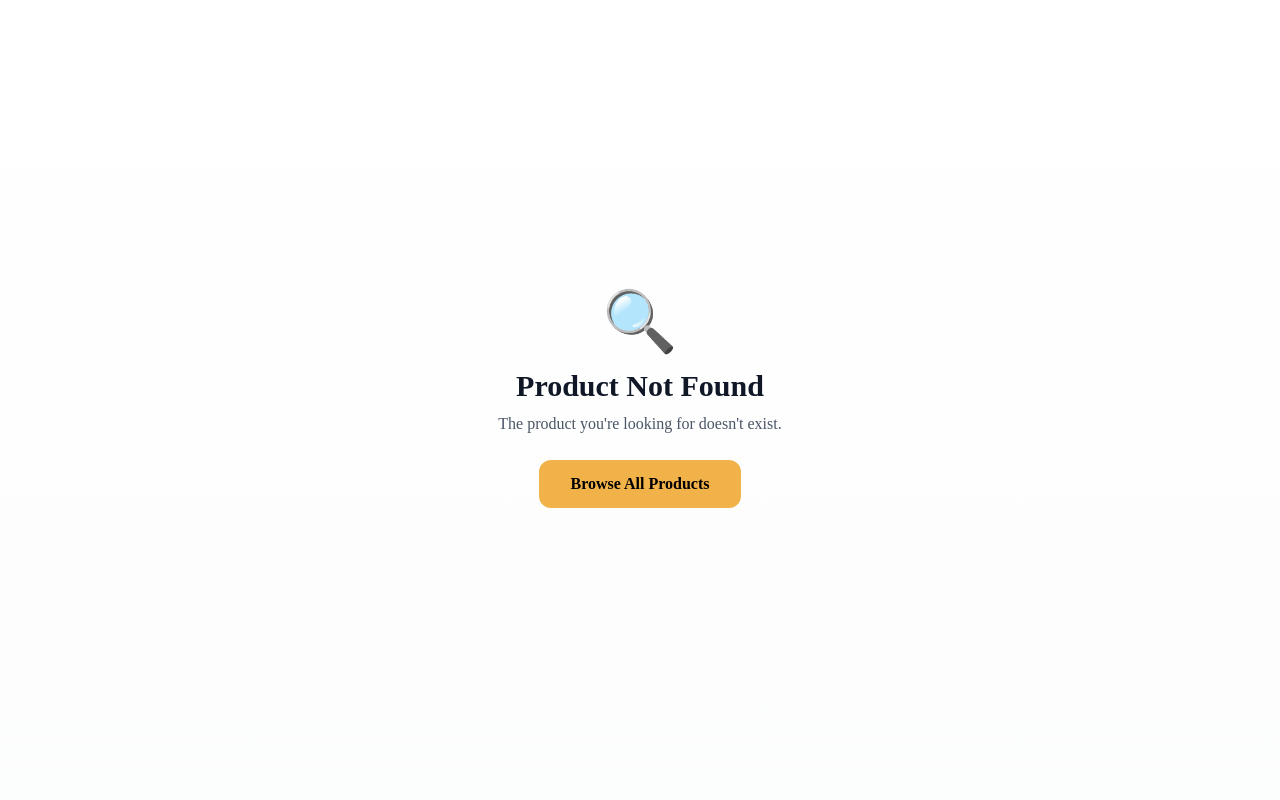
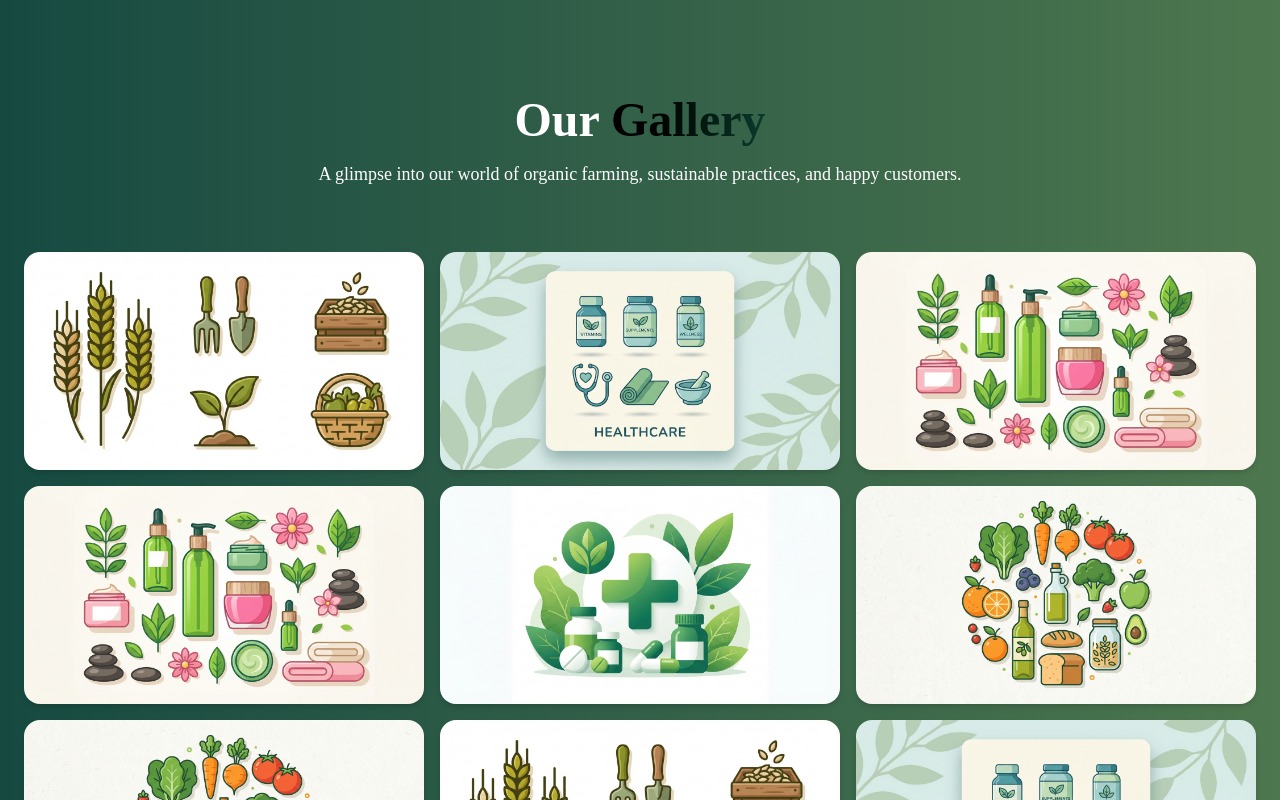
Before and after one commit to JAYESH4122/vanamithra-site, a Next.js app: page /gallery in a window 1280 px wide. Before the commit this address had no page. Shown: the top 800 px of the page. Built offline with nearby package versions, Linux system fonts and the light colour scheme; a web font is replaced by a local one.

Commit message:
feat: add gallery page and updated animation and links

```diff
--- /dev/null
+++ b/app/components/gallery-section.tsx
@@ -0,0 +1,104 @@
+"use client";
+
+import { galleryData } from "@/data/home-page";
+import Image from "next/image";
+import gsap from "gsap";
+import { useGSAP } from "@gsap/react";
+import { ScrollTrigger } from "gsap/ScrollTrigger";
+import { useRef } from "react";
+
+gsap.registerPlugin(ScrollTrigger);
+
+export const GallerySection = () => {
+    const containerRef = useRef<HTMLDivElement>(null);
+
+    useGSAP(
+        () => {
+            // Header animation
+            gsap.fromTo(
+                ".gallery-header",
+                { opacity: 0, y: 30 },
+                {
+                    opacity: 1,
+                    y: 0,
+                    duration: 0.8,
+                    scrollTrigger: {
+                        trigger: ".gallery-header",
+                        start: "top 85%",
+                        toggleActions: "play none none none",
+                        once: true,
+                    },
+                }
+            );
+
+            // Grid items animation
+            const items = gsap.utils.toArray(".gallery-item");
+            items.forEach((item: unknown, index: number) => {
+                gsap.fromTo(
+                    // eslint-disable-next-line @typescript-eslint/no-explicit-any
+                    item as any,
+                    { opacity: 0, y: 30 },
+                    {
+                        opacity: 1,
+                        y: 0,
+                        duration: 0.6,
+                        delay: index * 0.1,
+                        scrollTrigger: {
+                            // eslint-disable-next-line @typescript-eslint/no-explicit-any
+                            trigger: item as any,
+                            start: "top 90%",
+                            toggleActions: "play none none none",
+                            once: true,
+                        },
+                    }
+                );
+            });
+        },
+        { scope: containerRef }
+    );
+
+    return (
+        <section
+            id="gallery"
+            ref={containerRef}
+            className="py-16 md:py-24 primary-bg overflow-hidden"
+        >
+            <div className="container mx-auto px-4 sm:px-6">
+                {/* Header */}
+                <div className="gallery-header text-center mb-12 md:mb-16 opacity-0">
+                    <h2 className="text-3xl md:text-5xl font-bold text-white mb-4">
+                        {galleryData.title.main}
+                        <span className="bg-gradient-to-r from-black to-[#0C3B2E] bg-clip-text text-transparent">
+                            {galleryData.title.highlight}
+                        </span>
+                        {galleryData.title.suffix}
+                    </h2>
+                    <p className="text-white text-base md:text-lg max-w-2xl mx-auto">
+                        {galleryData.subtitle}
+                    </p>
+                </div>
+
+                {/* Gallery Grid */}
+                <div className="columns-1 sm:columns-2 md:columns-3 gap-4 space-y-4">
+                    {galleryData.images.map((src, index) => (
+                        <div
+                            key={index}
+                            className="gallery-item break-inside-avoid relative group rounded-2xl overflow-hidden shadow-md hover:shadow-xl transition-shadow duration-300 opacity-0"
+                        >
+                            <Image
+                                src={src}
+                                alt={`Gallery Image ${index + 1}`}
+                                width={400}
+                                height={300}
+                                className="w-full h-auto object-cover transform group-hover:scale-105 transition-transform duration-500"
+                            />
+                            <div className="absolute inset-0 bg-black/20 opacity-0 group-hover:opacity-100 transition-opacity duration-300" />
+                        </div>
+                    ))}
+                </div>
+            </div>
+        </section>
+    );
+};
+
+export default GallerySection;
--- a/app/components/header.tsx
+++ b/app/components/header.tsx
@@ -10,6 +10,7 @@ import { headerData } from "@/data/home-page";
 import gsap from "gsap";
 import { useGSAP } from "@gsap/react";
 import { autoHeight } from "@/utils/home";
+import { useRouter } from "next/navigation";
 
 gsap.registerPlugin(useGSAP);
 
@@ -27,6 +28,7 @@ const Header = () => {
   const searchDropdownRef = useRef<HTMLDivElement>(null);
 
   const navItems = headerData.navItems;
+  const router = useRouter();
 
   // Main header animations
   useGSAP(
@@ -66,12 +68,11 @@ const Header = () => {
           opacity: 1,
           duration: 0.25,
           ease: "power2.out",
-          stagger: 0.06
+          stagger: 0.06,
         }
       );
     }
   }, [isMenuOpen]);
-
 
   // Mobile search animation
   useEffect(() => {
@@ -257,7 +258,16 @@ const Header = () => {
             {navItems.map((item) => (
               <button
                 key={item.name}
-                onClick={() => scrollToSection(item.href.replace("/#", ""))}
+                onClick={() => {
+                  if (item.href.startsWith("/#")) {
+                    // Scroll behavior
+                    const id = item.href.replace("/#", "");
+                    scrollToSection(id);
+                  } else {
+                    // Route navigation
+                    router.push(item.href);
+                  }
+                }}
                 className="header-element relative text-gray-700 font-medium hover:text-primary-dark transition-all text-sm group"
               >
                 {item.name}
--- /dev/null
+++ b/app/gallery/page.tsx
@@ -0,0 +1,7 @@
+import GallerySection from "../components/gallery-section";
+
+export default function GalleryPage () {
+    return(
+        <GallerySection />
+    )
+}
--- a/app/products/product-page-client.tsx
+++ b/app/products/product-page-client.tsx
@@ -51,41 +51,33 @@ export default function ProductsPageClient() {
         }
       );
 
-      // Category filter animation
+      // Category filter fade + slide
       tl.fromTo(
         ".category-filter",
-        {
-          opacity: 0,
-          y: 20,
-        },
+        { opacity: 0, y: 20 },
         {
           opacity: 1,
           y: 0,
           duration: 0.6,
           ease: "power2.out",
         },
-        "-=0.4"
+        "-=0.3"
       );
 
-      // Category buttons stagger with better timing
+      // Category buttons stagger — left ➜ right
       tl.fromTo(
         ".category-button",
-        {
-          opacity: 0,
-          scale: 0.8,
-          y: 10,
-        },
+        { opacity: 0, scale: 0.9, y: 12 },
         {
           opacity: 1,
           scale: 1,
           y: 0,
-          duration: 0.5,
+          duration: 0.45,
+          ease: "power3.out",
           stagger: {
-            amount: 0.6,
-            from: "center",
-            ease: "back.out(1.2)",
+            each: 0.08, // smoother than amount
+            from: "start", // left ➜ right
           },
-          ease: "power2.out",
         },
         "-=0.2"
       );
@@ -249,13 +241,32 @@ export default function ProductsPageClient() {
 
         {/* Category Filter */}
         <div className="category-filter mb-12">
+          {/* Row 1 — All Products (Mobile only) */}
+          <div className="flex justify-center mb-4">
+            <button
+              data-category="all"
+              onClick={() => handleCategoryChange("all")}
+              className={`category-button px-6 py-3 rounded-xl font-semibold transition-colors duration-300 ${
+                selectedCategory === "all"
+                  ? "bg-yellow text-black shadow-lg"
+                  : "bg-white text-gray-700 border-2 border-gray-200 hover:border-yellow hover:text-yellow"
+              }`}
+            >
+              {categories[0].name}
+            </button>
+          </div>
+
+          {/* Row 2 — All Categories (but hide "All" on mobile) */}
           <div className="flex flex-wrap justify-center gap-3">
-            {categories.map((category) => (
+            {categories
+              .filter((category) => category.id !== "all") // remove "All" from row 2
+              .map((category) => (
                 <button
                   key={category.id}
                   data-category={category.id}
                   onClick={() => handleCategoryChange(category.id)}
-                className={`category-button px-6 py-3 rounded-xl font-semibold transition-colors duration-300 ${selectedCategory === category.id
+                  className={`category-button px-6 py-3 rounded-xl font-semibold transition-colors duration-300 ${
+                    selectedCategory === category.id
                       ? "bg-yellow text-black shadow-lg"
                       : "bg-white text-gray-700 border-2 border-gray-200 hover:border-yellow hover:text-yellow"
                   }`}
--- a/data/home-page.ts
+++ b/data/home-page.ts
@@ -189,28 +189,16 @@ export const contactData = {
   ] as ContactItem[],
   socialMedia: [
     {
-      name: "Facebook",
-      color: "from-[#1877F2] to-[#3B82F6]",
-      icon: "facebook",
-      link: "#",
-    },
-    {
       name: "Instagram",
       color: "from-[#F58529] via-[#DD2A7B] to-[#8134AF]",
       icon: "instagram",
-      link: "#",
-    },
-    {
-      name: "Twitter",
-      color: "from-[#1DA1F2] to-[#0E8BD4]",
-      icon: "twitter",
-      link: "#",
+      link: "https://www.instagram.com/vanamithra_?igsh=amhtMG9oODF1MjR3",
     },
     {
       name: "WhatsApp",
       color: "from-[#25D366] to-[#128C7E]",
       icon: "whatsapp",
-      link: "#",
+      link: "https://wa.me/917909102100",
     },
   ] as SocialMedia[],
 } as const;
@@ -254,6 +242,7 @@ export const headerData = {
     { name: "Products", href: "/#products" },
     { name: "About", href: "/#about" },
     { name: "Contact", href: "/#contact" },
+    { name: "Gallery", href: "/gallery" },
   ],
   search: {
     placeholder: "Search products...",
@@ -316,3 +305,25 @@ export const contactFormData = {
   buttonText: "Send Message",
   whatsappMessage: "New Contact Form Submission:\n",
 } as const;
+
+// Gallery Section Data
+export const galleryData = {
+  title: {
+    main: "Our ",
+    highlight: "Gallery",
+    suffix: " ",
+  },
+  subtitle:
+    "A glimpse into our world of organic farming, sustainable practices, and happy customers.",
+  images: [
+    "/agriculture.png",
+    "/beauty.png",
+    "/food.png",
+    "/healthcare.png",
+    "/medicine.png",
+    "/agriculture.png",
+    "/beauty.png",
+    "/food.png",
+    "/healthcare.png",
+  ],
+} as const;
```
Lines whose indentation alone changed are shown as unchanged.
